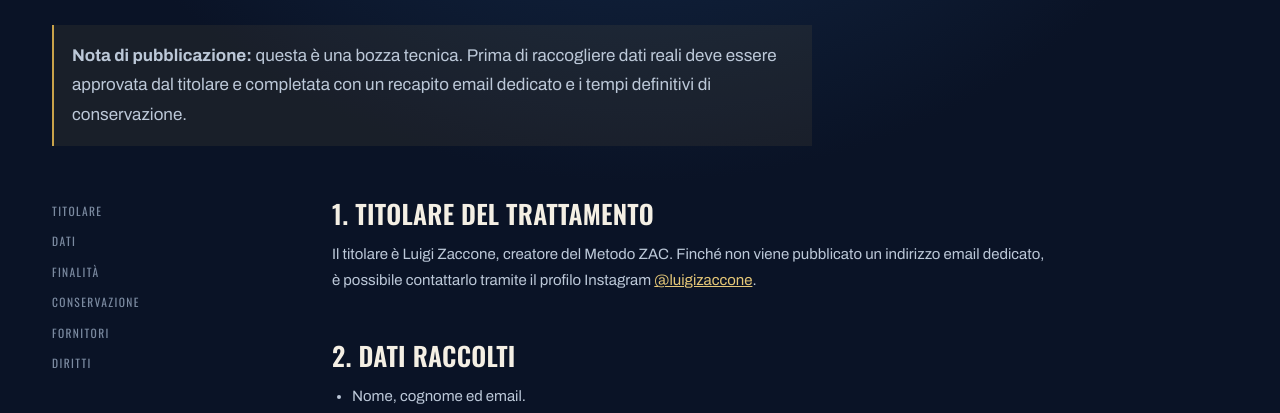
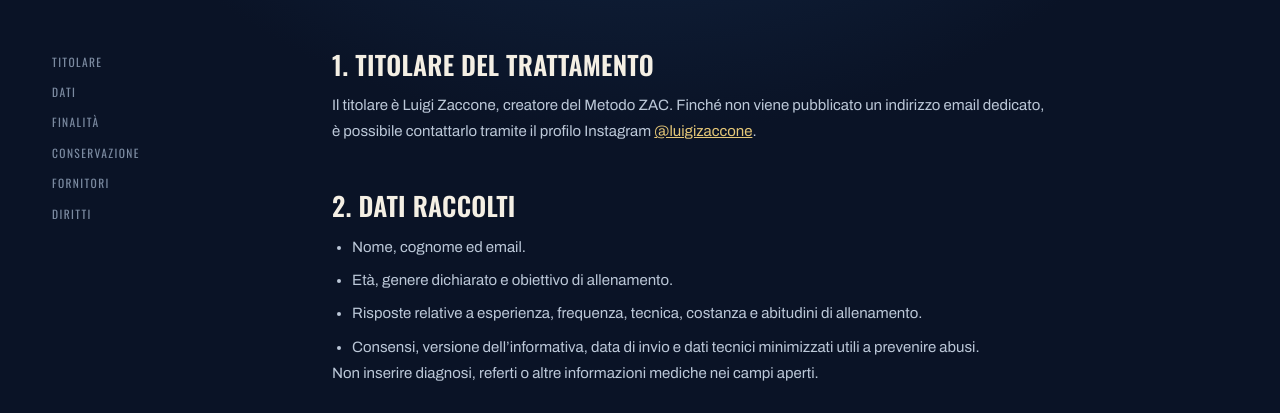
Before and after one commit to Kappaemme-git/metodo-zac, a website: page privacy.html in a window 1280 px wide. Shown: the part 381-794 px from the top of the page. Drawn offline with nearby package versions, Linux system fonts and the light colour scheme.

Commit message:
fix: remove draft notice from privacy page

```diff
--- a/privacy.html
+++ b/privacy.html
@@ -20,7 +20,6 @@
     .privacy-head{max-width:760px;margin-bottom:50px;}
     .privacy-head h1{font-size:clamp(42px,6vw,72px);margin:14px 0 18px;}
     .privacy-head>p{font-size:17px;line-height:1.75;color:var(--text);}
-    .draft-note{margin:28px 0 0;padding:16px 18px;border-left:2px solid var(--gold);background:rgba(200,162,74,.08);color:var(--text);font-size:13.5px;line-height:1.6;}
     .privacy-grid{display:grid;grid-template-columns:220px minmax(0,720px);gap:60px;align-items:start;}
     .privacy-index{position:sticky;top:28px;display:grid;gap:12px;padding-top:6px;}
     .privacy-index a{color:var(--muted);text-decoration:none;font-family:'Oswald',sans-serif;text-transform:uppercase;letter-spacing:.12em;font-size:11.5px;}
@@ -46,7 +45,6 @@
         <span class="eyebrow">Trasparenza</span>
         <h1>Informativa <span class="gold">privacy.</span></h1>
         <p>Questa informativa descrive come vengono trattati i dati inseriti nella lista d’attesa e nel questionario del programma gratuito Metodo ZAC.</p>
-        <p class="draft-note"><strong>Nota di pubblicazione:</strong> questa è una bozza tecnica. Prima di raccogliere dati reali deve essere approvata dal titolare e completata con un recapito email dedicato e i tempi definitivi di conservazione.</p>
       </header>
       <div class="privacy-grid">
         <nav class="privacy-index" aria-label="Indice informativa">
```
